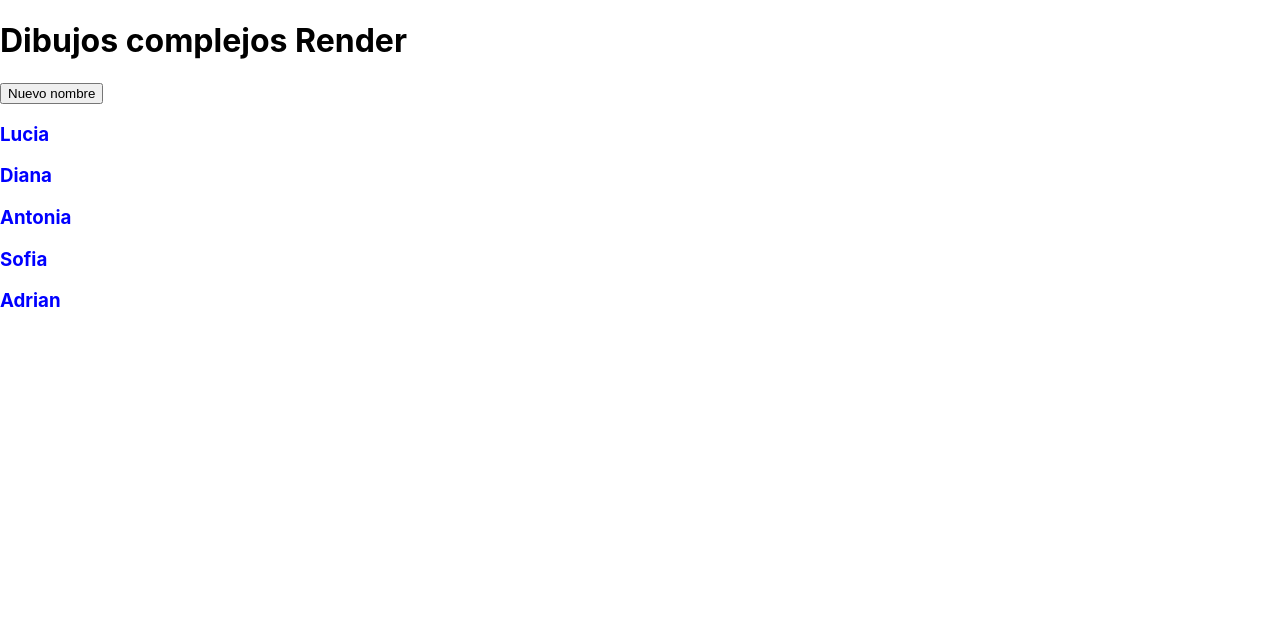
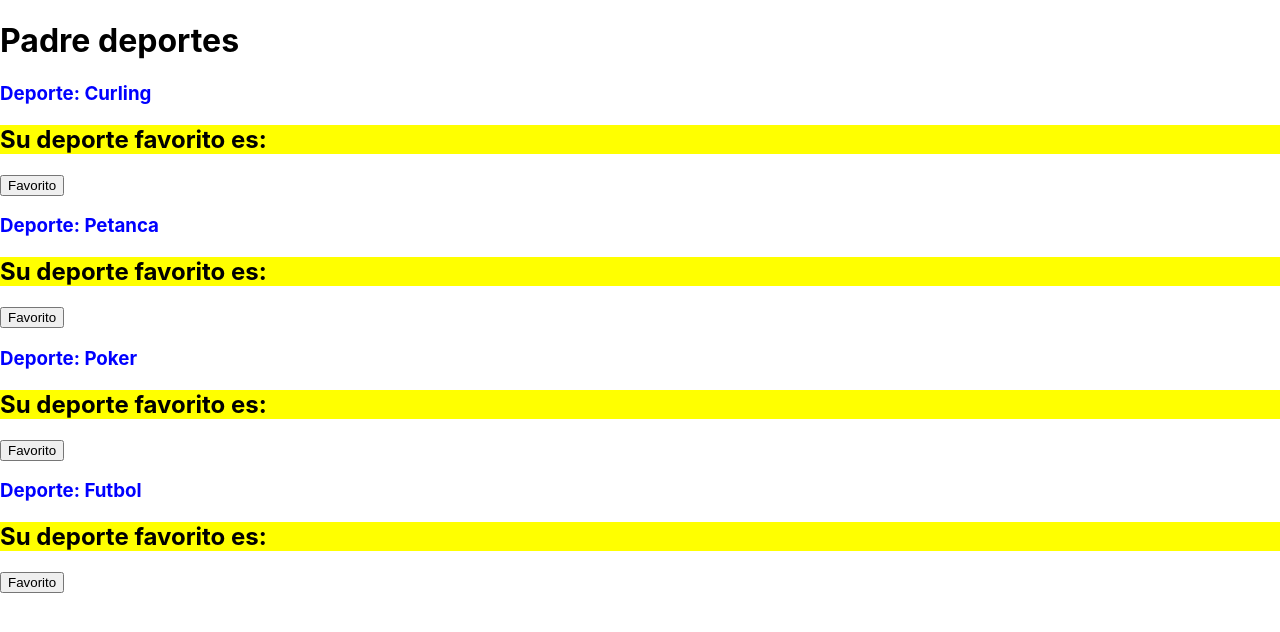
Before and after one commit to AlvaroCascoV/reactclases, a React (Create React App) app: page / in a window 1280 px wide. Shown: the top 632 px of the page. Built offline with nearby package versions, Linux system fonts and the light colour scheme.

Commit message:
comunicacion padre/hijo

```diff
--- /dev/null
+++ b/src/Components/HijoDeporte.js
@@ -0,0 +1,22 @@
+import { Component } from 'react'
+
+class HijoDeporte extends Component {
+  state = {
+    favorito: ""
+  }
+  mostrarFavorito = () => {
+    this.setState({
+      favorito: this.props.nombre
+    })
+  }
+  render() {
+    return (<div>
+      <h3 style={{ color: "blue" }}>Deporte: {this.props.nombre}</h3>
+      <h2 style={{ backgroundColor: "yellow" }}>
+        Su deporte favorito es: {this.state.favorito}
+      </h2>
+      <button onClick={this.mostrarFavorito}>Favorito</button>
+    </div>)
+  }
+}
+export default HijoDeporte;
--- /dev/null
+++ b/src/Components/PadreDeportes.js
@@ -0,0 +1,18 @@
+import { Component } from 'react'
+import HijoDeporte from './HijoDeporte';
+
+class PadreDeportes extends Component {
+    deportes = ["Curling", "Petanca", "Poker", "Futbol"];
+
+    render() {
+        return (<div>
+            <h1>Padre deportes</h1>
+            {
+                this.deportes.map((deporte, index) => {
+                    return (<HijoDeporte key={index} nombre={deporte} />)
+                })
+            }
+        </div>)
+    }
+}
+export default PadreDeportes;
--- a/src/index.js
+++ b/src/index.js
@@ -3,7 +3,8 @@ import ReactDOM from 'react-dom/client';
 import './index.css';
 // import Contador from './Components/Contador'
 import reportWebVitals from './reportWebVitals';
-import DibujosComplejosRender from './Components/DibujosComplejosRender';
+// import DibujosComplejosRender from './Components/DibujosComplejosRender';
+import PadreDeportes from './Components/PadreDeportes';
 // import DibujosComplejos from './Components/DibujosComplejos';
 
 const root = ReactDOM.createRoot(document.getElementById('root'));
@@ -12,7 +13,8 @@ root.render(
     {/* <Contador inicio="4"/>
     <Contador inicio="9"/> */}
     {/* <DibujosComplejos/> */}
-    <DibujosComplejosRender/>
+    {/* <DibujosComplejosRender/> */}
+    <PadreDeportes/>
   </React.StrictMode>
 );
 
```
